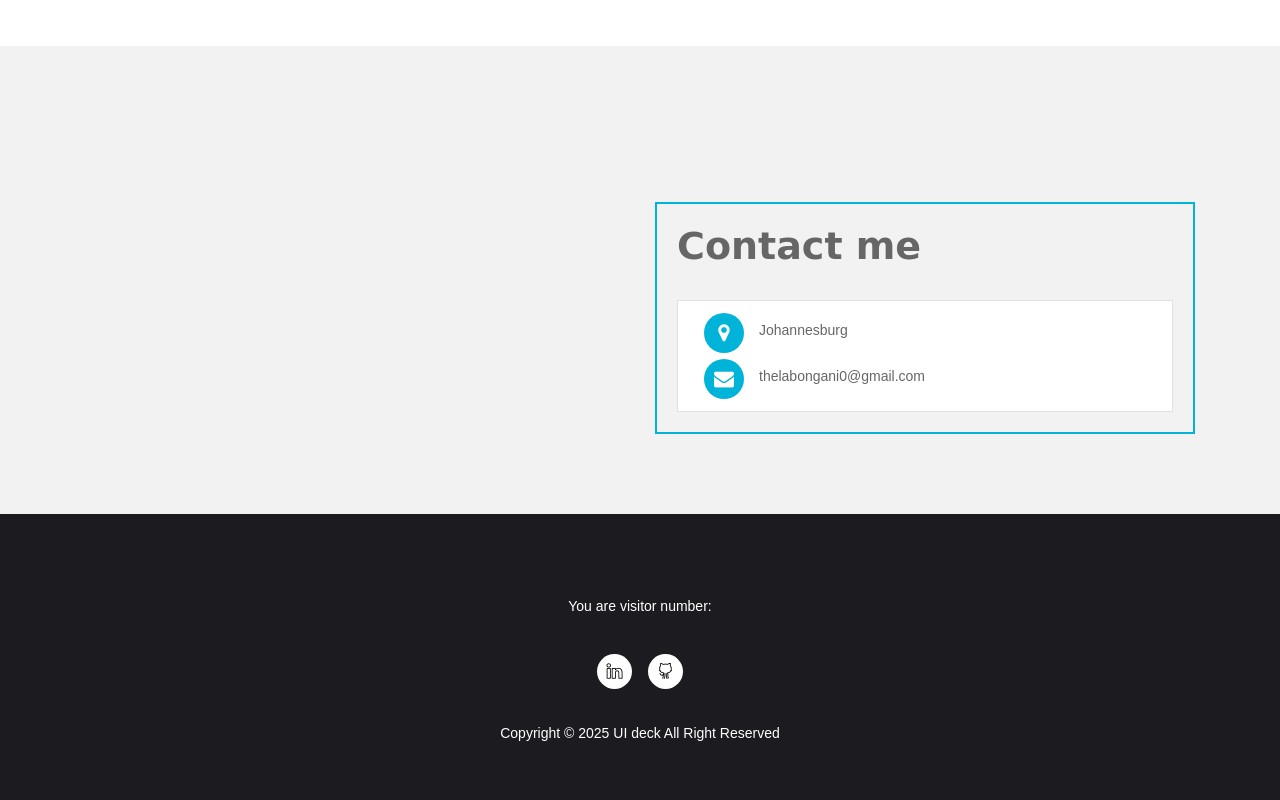
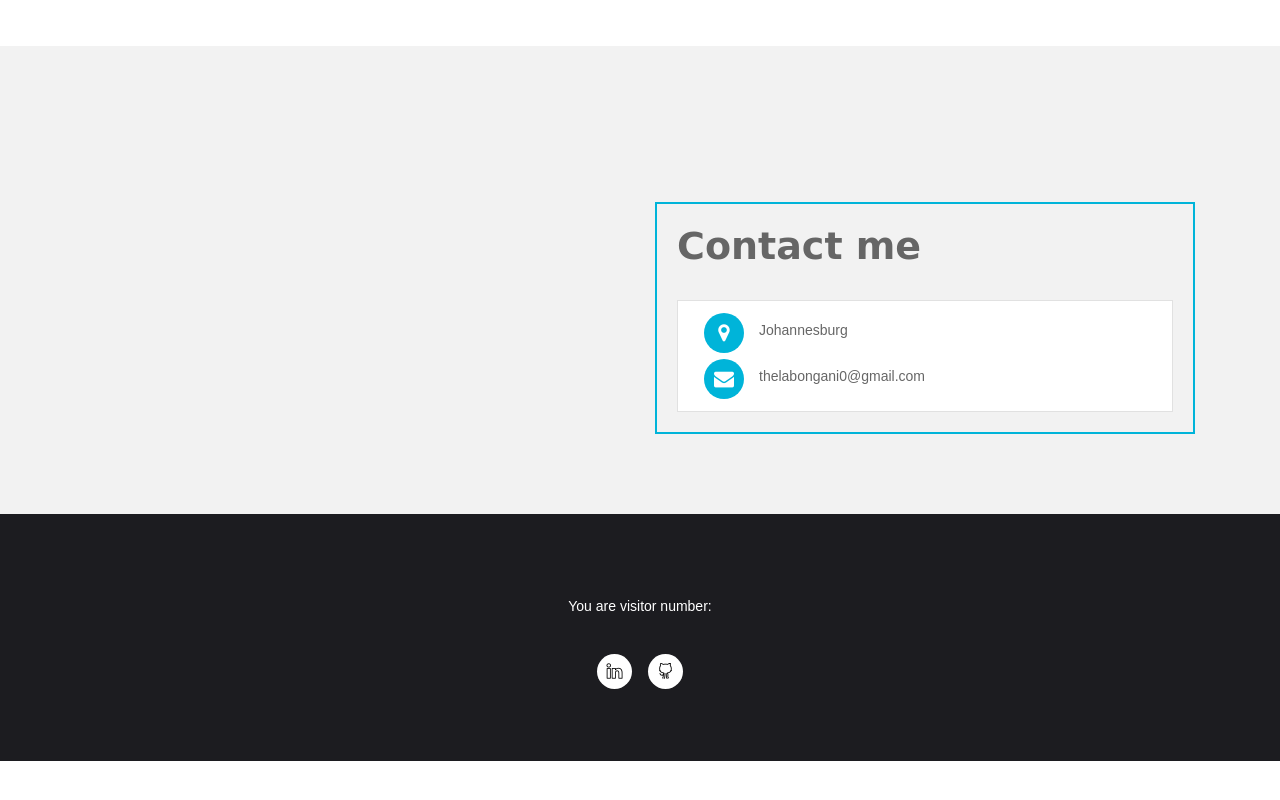
Before and after one commit to iamrich0/Portfolio-frontend, a website: page Portfolio-frontend/portfolio_frontend-main/site-contents/index.html in a window 1280 px wide. Shown: the part 3429-4229 px from the top of the page. After the commit the page ends 4190 px from the top, so only its background shows below. Drawn offline with Linux system fonts and the light colour scheme; some packages are replaced by stand-ins of ours; no server answers; a script that the page names is missing; files whose address does not match are found by name.

Commit message:
Update index.html

```diff
--- a/Portfolio-frontend/portfolio_frontend-main/site-contents/index.html
+++ b/Portfolio-frontend/portfolio_frontend-main/site-contents/index.html
@@ -510,7 +510,7 @@
                 <a class="github" href="https://github.com/iamrich0"><i class="icon-social-github"></i></a>
               </li>
             </ul>
-            <p>Copyright © 2025 UI deck All Right Reserved</p>
+
           </div>
         </div>
       </div>
```
